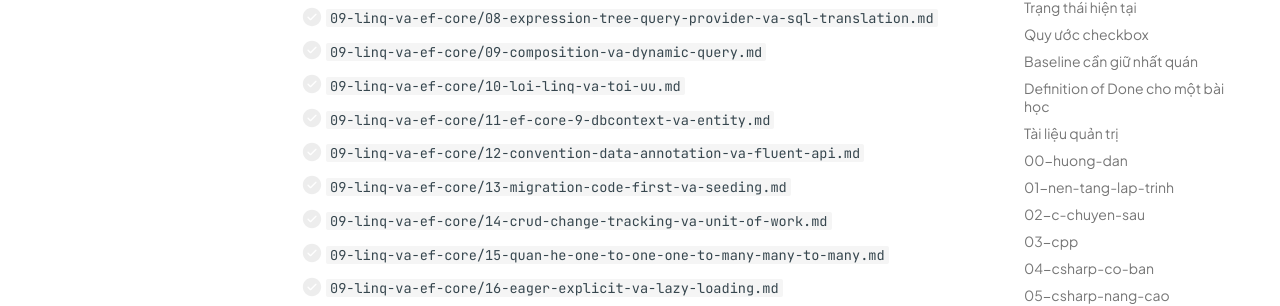
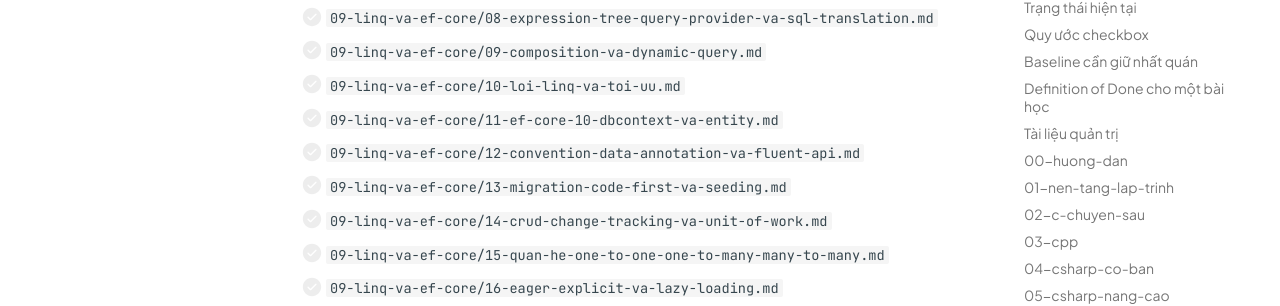
Before and after one commit to Xuanthanh-dzz/full-stack, an MkDocs documentation site: the page built from fullstack-roadmap/PROGRESS.md, in a window 1280 px wide and 900 px high, scrolled down 8025 px. Shown: the part 149-455 px from the top of the window. Built offline with MkDocs 1.6.1 and Material for MkDocs 9.7.7, drawn with Linux system fonts in a browser that asks for light colours; comment, search, counter and statistics services are not loaded.

Commit message:
docs(module-09): move EF Core baseline to version 10

```diff
--- a/fullstack-roadmap/PROGRESS.md
+++ b/fullstack-roadmap/PROGRESS.md
@@ -231,7 +231,7 @@ File này là **nguồn sự thật duy nhất** về phạm vi và tiến độ
 - [ ] `09-linq-va-ef-core/08-expression-tree-query-provider-va-sql-translation.md`
 - [ ] `09-linq-va-ef-core/09-composition-va-dynamic-query.md`
 - [ ] `09-linq-va-ef-core/10-loi-linq-va-toi-uu.md`
-- [ ] `09-linq-va-ef-core/11-ef-core-9-dbcontext-va-entity.md`
+- [ ] `09-linq-va-ef-core/11-ef-core-10-dbcontext-va-entity.md`
 - [ ] `09-linq-va-ef-core/12-convention-data-annotation-va-fluent-api.md`
 - [ ] `09-linq-va-ef-core/13-migration-code-first-va-seeding.md`
 - [ ] `09-linq-va-ef-core/14-crud-change-tracking-va-unit-of-work.md`
```
